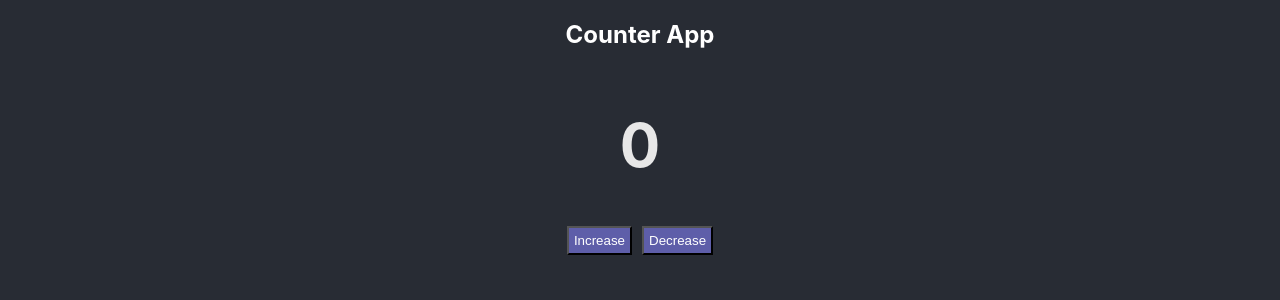
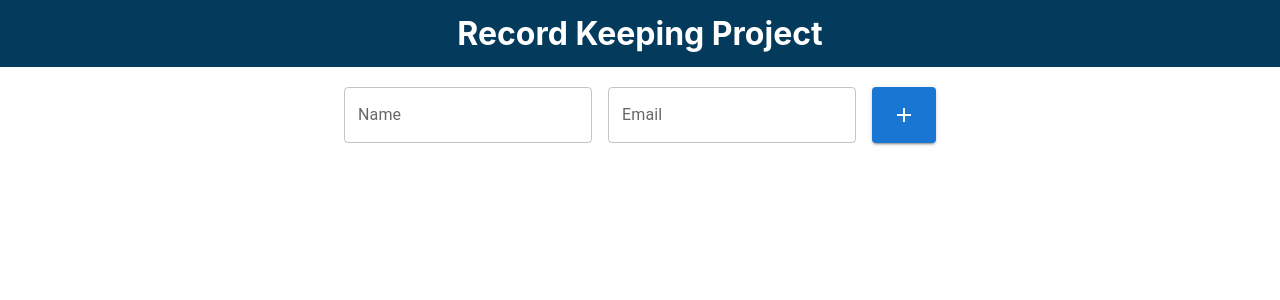
Before and after one commit to kumardhiraj0/react-practice-web3, a React (Create React App) app in the folder web3mantra/: page / in a window 1280 px wide. Shown: the top 300 px of the page. Built offline with nearby package versions, Linux system fonts and the light colour scheme.

Commit message:
record keeping project using useState and i have used material icon also to style

```diff
--- a/web3mantra/src/App.css
+++ b/web3mantra/src/App.css
@@ -1,6 +1,3 @@
 .App {
   text-align: center;
-  min-height: 100vh;
-  background-color: #282c34;
-  color: white;
 }
--- a/web3mantra/src/App.js
+++ b/web3mantra/src/App.js
@@ -1,5 +1,7 @@
 import "./App.css";
-import Counter from "./components/counterApp/Counter";
+import KeepHeader from "./components/recordKeepng-project/KeepHeader";
+import RecordKeep from "./components/recordKeepng-project/RecordKeep";
+//import Counter from "./components/counterApp/Counter";
 //import Header from "./components/moiveList/Header";
 //import Moive from "./components/moiveList/Moive";
 //import moives from "./components/moiveList/moives.json";
@@ -30,7 +32,10 @@ const App = () => {
       })} */}
 
 
-      <Counter/>
+      {/* <Counter/> */}
+
+        <KeepHeader/>
+        <RecordKeep/>
 
     </div>
   );
--- /dev/null
+++ b/web3mantra/src/components/recordKeepng-project/Fields.jsx
@@ -0,0 +1,16 @@
+import React from 'react'
+import Button from '@mui/material/Button';
+import DeleteIcon from '@mui/icons-material/Delete';
+const Fields = (props) => {
+  return (
+    <div className="data_item">
+    <h4>{props.name}</h4>
+    <h4>{props.email}</h4>
+    <Button variant="outlined" color="error" onClick={()=>{props.onSelect(props.id)}}>
+        <DeleteIcon/>
+      </Button>
+    </div>
+  )
+}
+
+export default Fields
--- a/web3mantra/src/components/recordKeepng-project/KeepHeader.jsx
+++ b/web3mantra/src/components/recordKeepng-project/KeepHeader.jsx
@@ -1,9 +1,9 @@
-import React from 'react'
-
+import React from 'react';
+import "./keepheader.css";
 const KeepHeader = () => {
   return (
     <div className='keepheader'>
-        <h2>Record Keeping Project</h2>
+        <h1>Record Keeping Project</h1>
     </div>
   )
 }
--- /dev/null
+++ b/web3mantra/src/components/recordKeepng-project/RecordKeep.jsx
@@ -0,0 +1,63 @@
+import React, { useState } from "react";
+import "./recordkeep.css";
+import TextField from "@mui/material/TextField";
+import Button from "@mui/material/Button";
+import Stack from "@mui/material/Stack";
+import AddIcon from "@mui/icons-material/Add";
+import Fields from "./Fields";
+const RecordKeep = () => {
+  const [name, setName] = useState("");
+  const [email, setEmail] = useState("");
+  const [data,setData] = useState([]);
+  const addData = ()=>{
+    if(name && email){
+        setData([...data,{name,email}])
+        setName("");
+        setEmail("");
+    }
+  }
+  const DeleteItem = (id)=>{
+    console.log("deleted")
+    setData((oldData)=>{
+        return oldData.filter((arrEle,index)=>{
+            return index!==id
+        })
+    })
+  }
+  return (
+    <div className="main">
+      <Stack spacing={2} direction="row">
+        <TextField
+          id="outlined-basic"
+          value={name}
+          onChange={(event) => setName(event.target.value)}
+          label="Name"
+          variant="outlined"
+        />
+        <TextField
+          id="outlined-basic"
+          value={email}
+          onChange={(event) => setEmail(event.target.value)}
+          label="Email"
+          variant="outlined"
+        />
+        <Button variant="contained"
+         onClick={addData}>
+          <AddIcon />
+        </Button>
+      </Stack>
+      <div className="data">
+        {
+            data.map((element,index)=>{
+                return (
+                    <Fields name={element.name} email={element.email} id={index} key={index} onSelect = {DeleteItem}/>
+                )
+            })
+        }
+
+      </div>
+    </div>
+  );
+};
+
+export default RecordKeep;
--- a/web3mantra/src/components/recordKeepng-project/keepheader.css
+++ b/web3mantra/src/components/recordKeepng-project/keepheader.css
@@ -0,0 +1,17 @@
+.App{
+    text-align: center;
+    color: black;
+    display: flex;
+    align-items: center;
+    flex-direction: column;
+}
+h1{
+    margin: 0;
+}
+
+.keepheader{
+    background-color: #043b5c;
+    padding: 14px;
+    color: white;
+    width: 100%;
+}
--- /dev/null
+++ b/web3mantra/src/components/recordKeepng-project/recordkeep.css
@@ -0,0 +1,19 @@
+.main{
+    margin-top: 20px;
+}
+.data {
+    display: flex;
+    align-items: center;
+    width: 100%;
+    flex-direction: column;
+    margin-top: 25px;
+}
+
+.data_item{
+    display: flex;
+    justify-content: space-between;
+    width: 80%;
+    align-items: center;
+    padding: 0px 14px 0px 14px;
+    box-shadow: rgba(0, 0, 0, 0.24) 0px 3px 8px;
+}
```
Also changed, not shown: 1 other file (tests, documents, lock files or other folders).
